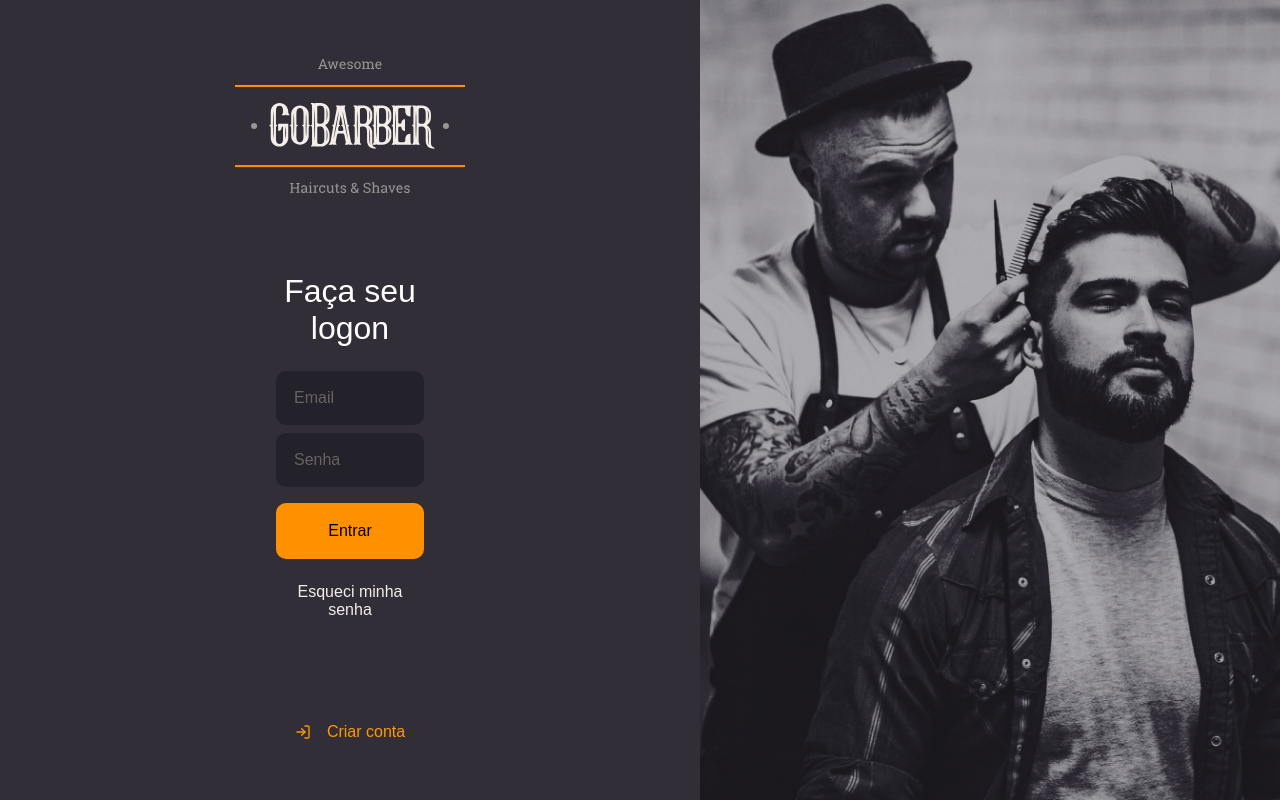
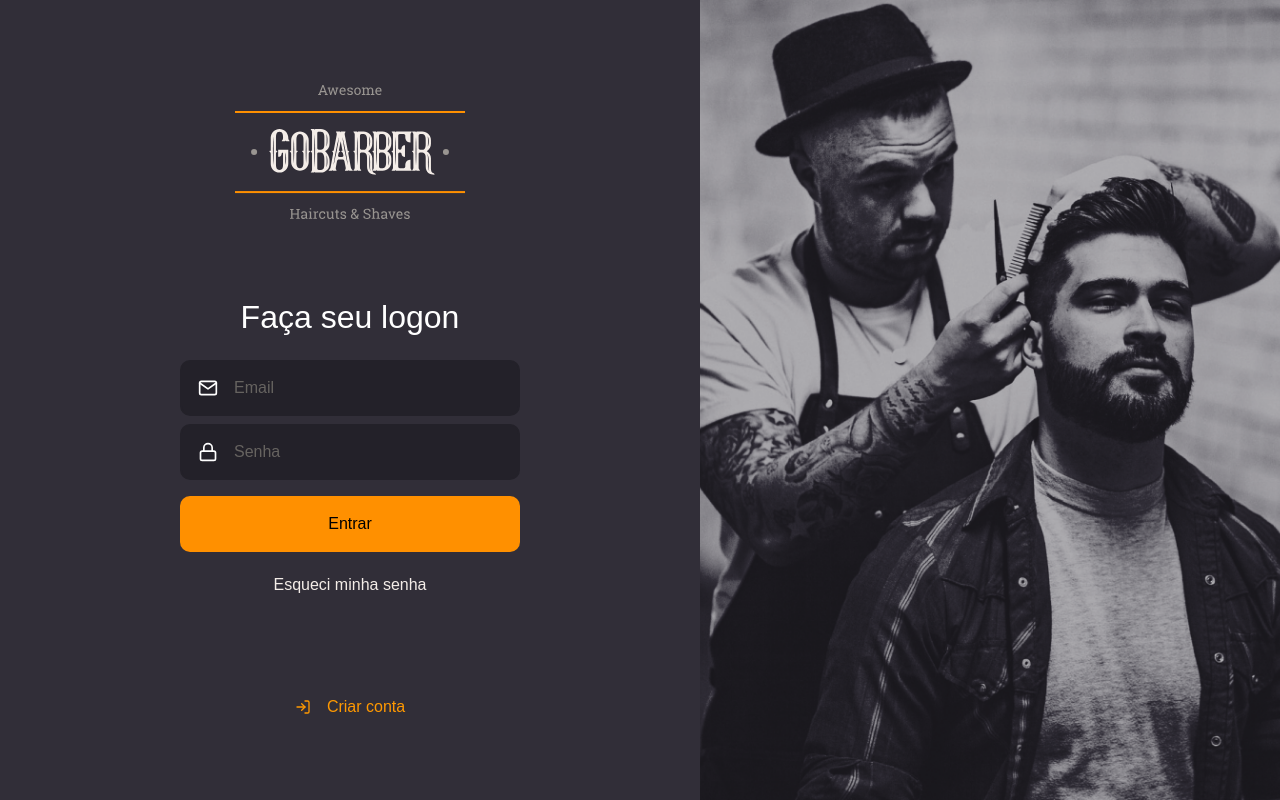
Before and after one commit to MauricioFreitasGit/Go-barber-web, a React (Create React App) app: page / in a window 1280 px wide. Built offline with nearby package versions, Linux system fonts and the light colour scheme.

Commit message:
Finalizaçao tela de login/Isolamento de components

```diff
--- /dev/null
+++ b/src/components/Button/index.tsx
@@ -0,0 +1,12 @@
+import React, { ButtonHTMLAttributes } from 'react';
+import { Container } from './styles';
+
+type ButtonProps = ButtonHTMLAttributes<HTMLButtonElement>;
+
+const Button: React.FC<ButtonProps> = ({ children, ...rest }) => (
+  <Container type="button" {...rest}>
+    {children}
+  </Container>
+);
+
+export default Button;
--- /dev/null
+++ b/src/components/Button/styles.ts
@@ -0,0 +1,19 @@
+import styled from 'styled-components';
+import { shade } from 'polished';
+
+export const Container = styled.button`
+  background: #ff9000;
+  height: 56px;
+  border-radius: 10px;
+  border: 0;
+  width: 100%;
+  color: 312e38;
+  padding: 0 16px;
+  font-weight: 500;
+  margin-top: 16px;
+  transition: background-color 0.2s;
+
+  &:hover {
+    background: ${shade(0.2, '#ff9000')};
+  }
+`;
--- /dev/null
+++ b/src/components/Input/index.tsx
@@ -0,0 +1,17 @@
+import React, { InputHTMLAttributes } from 'react';
+import { IconBaseProps } from 'react-icons';
+import { Container } from './styles';
+
+interface InputProps extends InputHTMLAttributes<HTMLInputElement> {
+  name: string;
+  icon: React.ComponentType<IconBaseProps>;
+}
+
+const Input: React.FC<InputProps> = ({ icon: Icon, ...rest }) => (
+  <Container>
+    {Icon && <Icon size={20} />}
+    <input {...rest} />
+  </Container>
+);
+
+export default Input;
--- /dev/null
+++ b/src/components/Input/styles.ts
@@ -0,0 +1,30 @@
+import styled from 'styled-components';
+
+export const Container = styled.div`
+  background: #232129;
+  border-radius: 10px;
+  border: 2px solid #232129;
+  padding: 16px;
+  width: 100%;
+
+  display: flex;
+  align-items: center;
+
+  & + div {
+    margin-top: 8px;
+  }
+  input {
+    flex: 1;
+    border: 0;
+    background: transparent;
+    color: #f4ede8;
+
+    &::placeholder {
+      color: #666360;
+    }
+  }
+
+  svg {
+    margin-right: 16px;
+  }
+`;
--- a/src/pages/SignIn/index.tsx
+++ b/src/pages/SignIn/index.tsx
@@ -1,7 +1,10 @@
 import React from 'react';
-import { FiLogIn } from 'react-icons/fi';
+import { FiLogIn, FiMail, FiLock } from 'react-icons/fi';
 import { Container, Content, Background } from './styles';
 import logoimg from '../../assets/logo.svg';
+
+import Input from '../../components/Input';
+import Button from '../../components/Button';
 
 const SignIn: React.FC = () => (
   <Container>
@@ -11,11 +14,16 @@
       <form>
         <h1>Faça seu logon</h1>
 
-        <input placeholder="Email" />
+        <Input icon={FiMail} name="email" placeholder="Email" />
 
-        <input type="password" placeholder="Senha" />
+        <Input
+          icon={FiLock}
+          name="password"
+          type="password"
+          placeholder="Senha"
+        />
 
-        <button type="submit">Entrar</button>
+        <Button type="submit">Entrar</Button>
 
         <a href="forgot">Esqueci minha senha</a>
       </form>
--- a/src/pages/SignIn/styles.ts
+++ b/src/pages/SignIn/styles.ts
@@ -20,28 +20,11 @@
 
   form {
     margin: 80px 0;
-    width: 148px;
+    width: 340px;
     text-align: center;
 
     h1 {
       margin-bottom: 24px;
-    }
-
-    input {
-      background: #232129;
-      border-radius: 10px;
-      border: 2px solid #232129;
-      padding: 16px;
-      width: 100%;
-      color: #f4ede8;
-
-      &::placeholder {
-        color: #666360;
-      }
-
-      & + input {
-        margin-top: 8px;
-      }
     }
 
     a {
@@ -52,23 +35,6 @@
       text-decoration: none;
       &:hover {
         color: ${shade(0.2, '#F4EDE8')};
-      }
-    }
-
-    button {
-      background: #ff9000;
-      height: 56px;
-      border-radius: 10px;
-      border: 0;
-      width: 100%;
-      color: 312e38;
-      padding: 0 16px;
-      font-weight: 500;
-      margin-top: 16px;
-      transition: background-color 0.2s;
-
-      &:hover {
-        background: ${shade(0.2, '#ff9000')};
       }
     }
   }
```
Also changed, not shown: .eslintrc.json.
